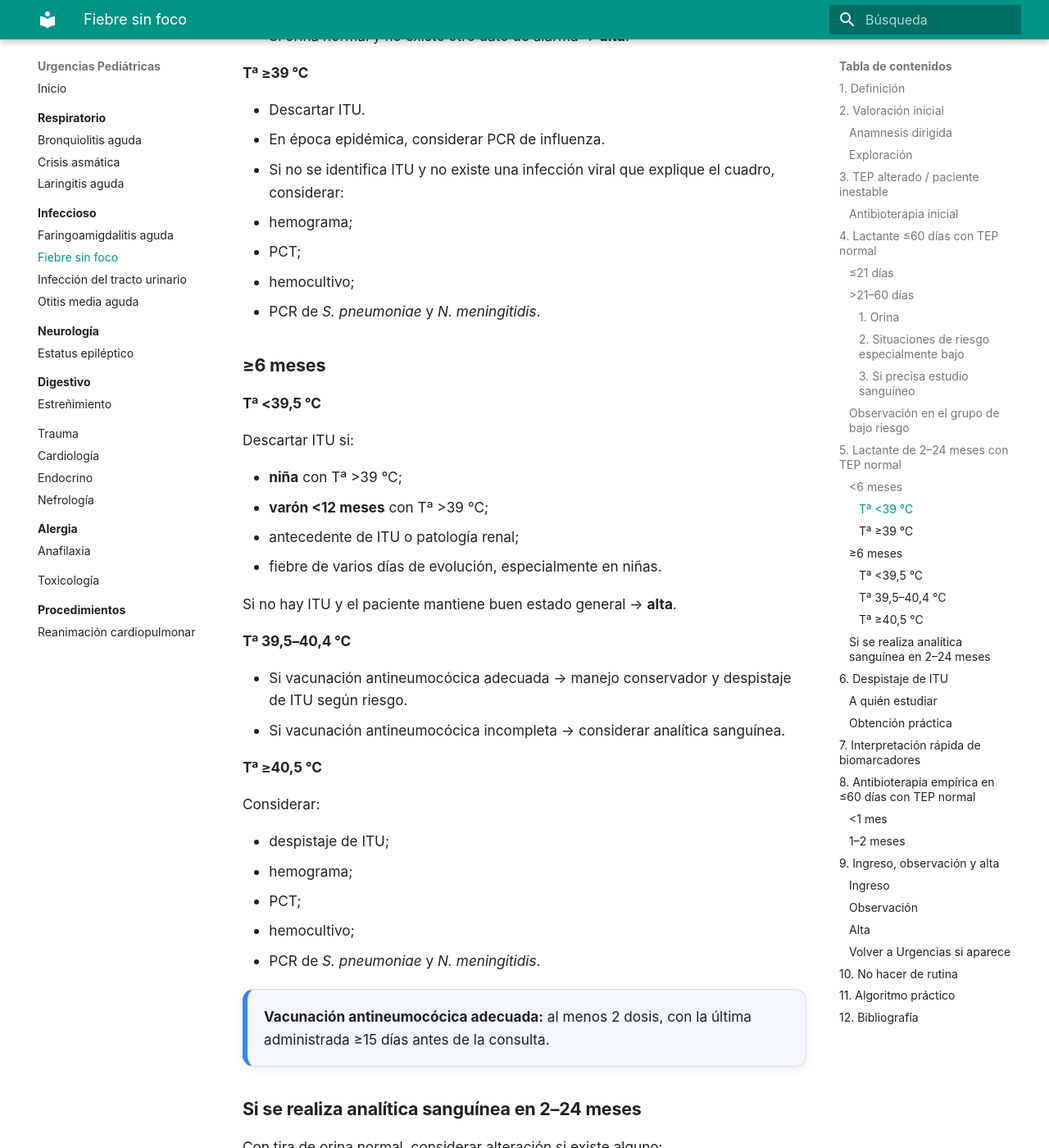
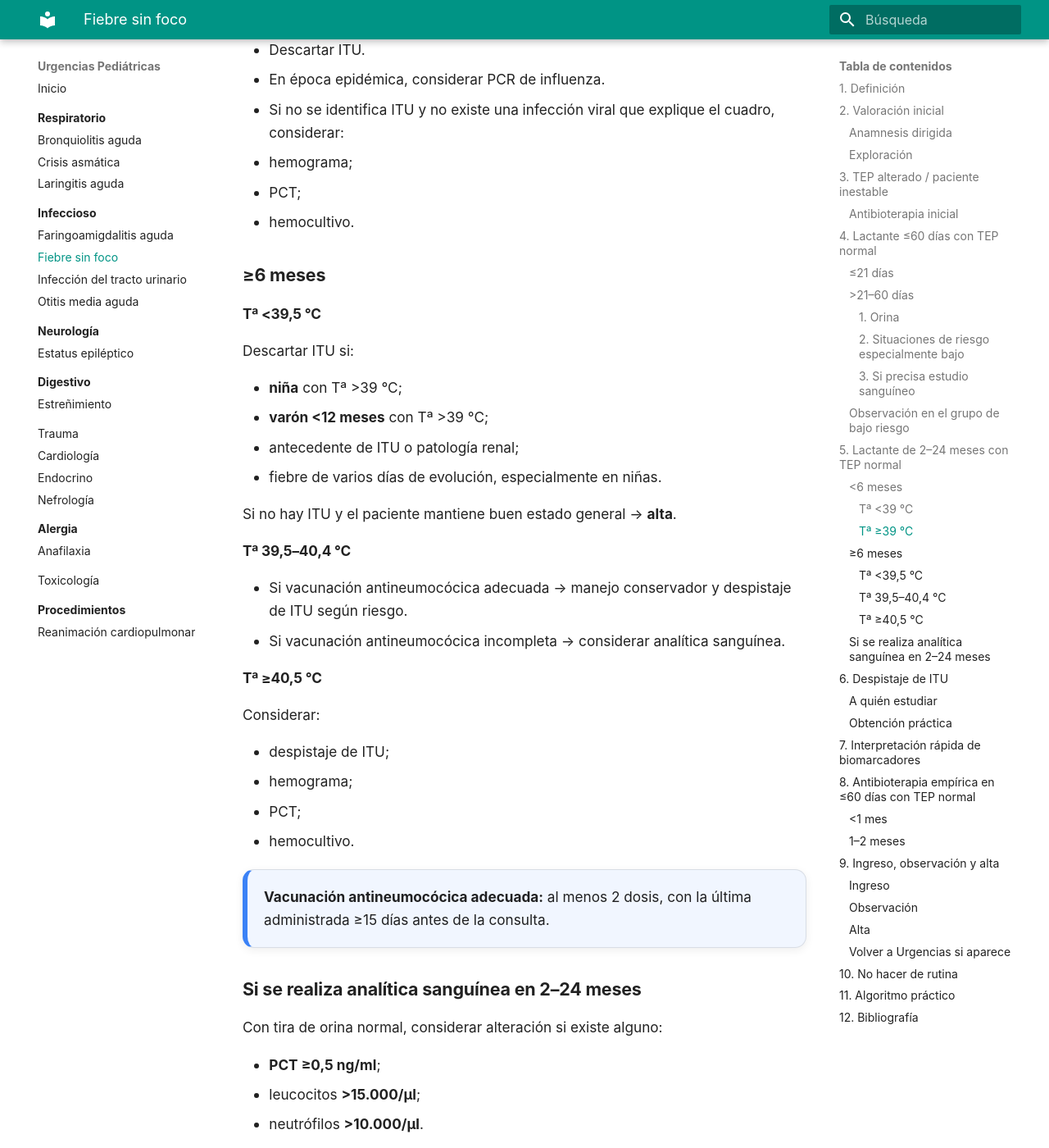
Before and after one commit to gonzaloares/urgencias-pediatricas, an MkDocs documentation site: the page built from docs/infeccioso/fiebre-sin-foco.md, in a window 1280 px wide and 1400 px high, scrolled down 5631 px. Shown: the whole window at 82% size. Built offline with MkDocs 1.6.1 and Material for MkDocs 9.7.7, drawn with Linux system fonts in a browser that asks for light colours; some of the changed text lies outside the part shown.

Commit message:
Simplifica pruebas microbiológicas en fiebre sin foco

```diff
--- a/docs/infeccioso/fiebre-sin-foco.md
+++ b/docs/infeccioso/fiebre-sin-foco.md
@@ -82,7 +82,6 @@ Actuar sin demora:
 3. Acceso IV; si no es posible y el paciente lo requiere, acceso IO.
 4. Tira reactiva de orina y **urocultivo por sondaje**.
 5. Hemograma, **PCR**, PCT y hemocultivo.
-6. En >60 días, considerar PCR de **S. pneumoniae** y **N. meningitidis**.
 7. Considerar punción lumbar tras estabilización.
 8. Administrar antibioterapia empírica precoz; no retrasarla para completar pruebas.
 9. **Ingreso**.
@@ -113,7 +112,6 @@ Realizar:
 - **PCR**;
 - PCT;
 - hemocultivo;
-- PCR de enterovirus en sangre;
 - **punción lumbar**.
 
 → **Ingreso + antibioterapia empírica**.
@@ -194,8 +192,7 @@ La búsqueda de pruebas debe individualizarse según **edad, sexo, temperatura y
 - Si no se identifica ITU y no existe una infección viral que explique el cuadro, considerar:
   - hemograma;
   - PCT;
-  - hemocultivo;
-  - PCR de *S. pneumoniae* y *N. meningitidis*.
+  - hemocultivo.
 
 ### ≥6 meses
 
@@ -222,8 +219,7 @@ Considerar:
 - despistaje de ITU;
 - hemograma;
 - PCT;
-- hemocultivo;
-- PCR de *S. pneumoniae* y *N. meningitidis*.
+- hemocultivo.
 
 <div class="clinical-card clinical-card-note">
   <strong>Vacunación antineumocócica adecuada:</strong> al menos 2 dosis, con la última administrada ≥15 días antes de la consulta.
```
Also changed, not shown: other parts of docs/infeccioso/fiebre-sin-foco.md (+2 -2 lines).
